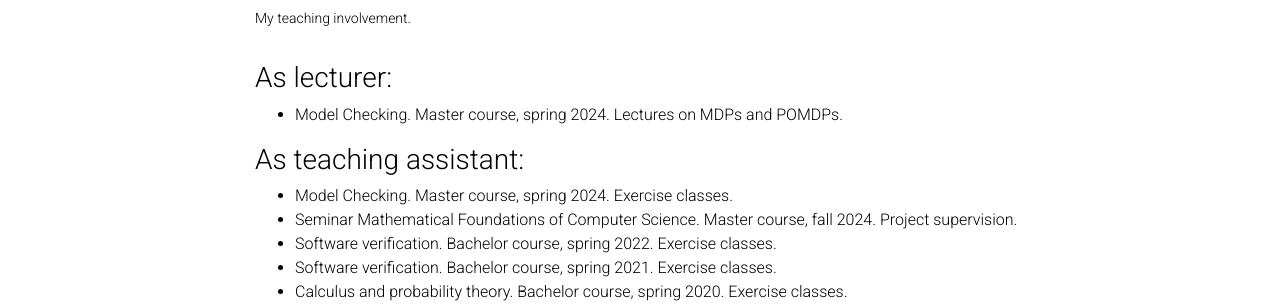
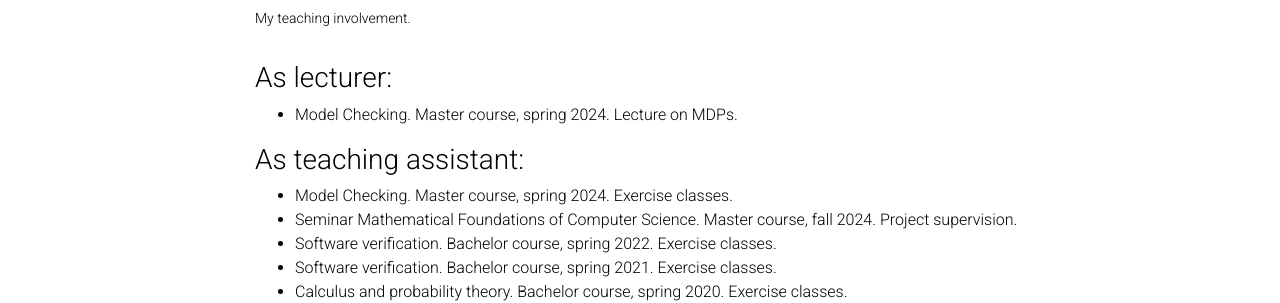
Before and after one commit to ElineBovy/ElineBovy.github.io, a Jekyll site: the page built from _pages/teaching.md, in a window 1280 px wide. Shown: the part 153-456 px from the top of the page. Built offline with Jekyll 4.4.1, drawn with Linux system fonts in a browser that asks for light colours; comment, search, counter and statistics services are not loaded; a style sheet for code colours, icons or effects is not loaded.

Commit message:
Update teaching.md

```diff
--- a/_pages/teaching.md
+++ b/_pages/teaching.md
@@ -9,7 +9,7 @@ nav_order: 5
 
 
 ### As lecturer:
-* Model Checking. Master course, spring 2024. Lectures on MDPs and POMDPs.
+* Model Checking. Master course, spring 2024. Lecture on MDPs.
 
 ### As teaching assistant:
 * Model Checking. Master course, spring 2024. Exercise classes.
```
